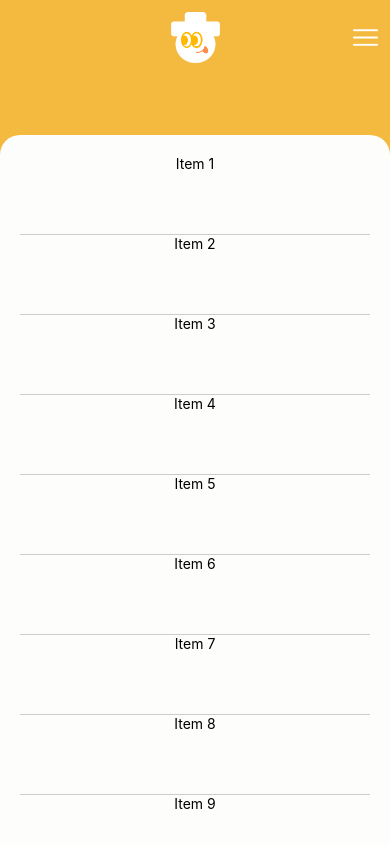
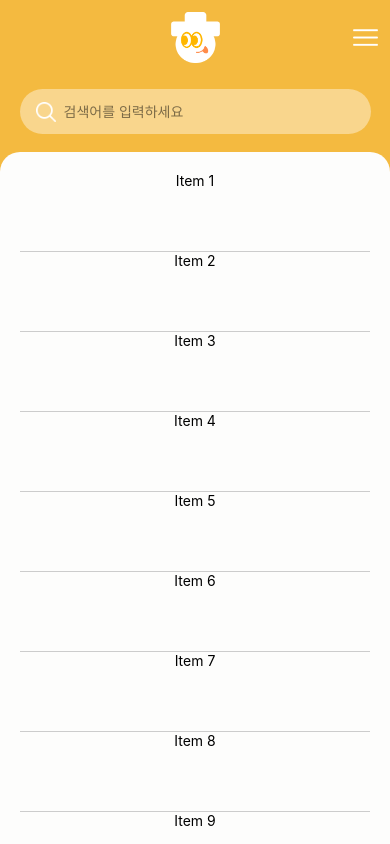
Before and after one commit to gbnam453/HOSIKTAMTAM_FE, a React Native app: screen /HomeScreen in a window 390 px wide. Built offline with nearby package versions, Linux system fonts and the light colour scheme.

Commit message:
SearchBar.js 제작 및 적용

```diff
--- /dev/null
+++ b/src/components/HomeScreen/SearchBar.js
@@ -0,0 +1,65 @@
+// src/components/molecules/SearchBar.js
+import React from 'react';
+import { View, TextInput, StyleSheet, Dimensions } from 'react-native';
+import PropTypes from 'prop-types';
+import colors from '../../styles/colors';
+import { Image } from 'react-native';
+
+const { width, height } = Dimensions.get('window');
+
+const SearchBar = ({ value, onChangeText, placeholder }) => (
+    <View style={styles.container}>
+        <Image
+            source={require('../../assets/images/HomeScreen/icon_search.png')}
+            style={styles.icon}
+        />
+        <TextInput
+            style={styles.input}
+            value={value}
+            onChangeText={onChangeText}
+            placeholder={placeholder}
+            placeholderTextColor="rgba(0,0,0,0.5)"
+            underlineColorAndroid="transparent"
+        />
+    </View>
+);
+
+SearchBar.propTypes = {
+    value: PropTypes.string,
+    onChangeText: PropTypes.func.isRequired,
+    placeholder: PropTypes.string,
+};
+
+SearchBar.defaultProps = {
+    value: '',
+    placeholder: 'Search...',
+};
+
+export default SearchBar;
+
+const ICON_SIZE = 20;
+const { width: W, height: H } = Dimensions.get('window');
+
+const styles = StyleSheet.create({
+    container: {
+        flexDirection: 'row',
+        alignItems: 'center',
+        justifyContent: 'flex-start',
+        width: W * 0.9,
+        height: 45,
+        backgroundColor: 'rgba(255,255,255,0.4)',
+        borderRadius: (H * 0.06) / 2,
+        paddingHorizontal: 16,
+    },
+    icon: {
+        width: ICON_SIZE,
+        height: ICON_SIZE,
+        marginRight: 8,
+    },
+    input: {
+        flex: 1,
+        fontSize: 14,
+        color: colors.textPrimary || '#000',
+        height: '100%',
+    },
+});
--- a/src/screens/HomeScreen.js
+++ b/src/screens/HomeScreen.js
@@ -1,5 +1,5 @@
 // src/screens/HomeScreen.js
-import React, { useRef } from 'react';
+import React, { useRef, useState } from 'react';
 import {
     Animated,
     Text,
@@ -9,49 +9,69 @@ import {
 } from 'react-native';
 import { SafeAreaView, useSafeAreaInsets } from 'react-native-safe-area-context';
 import colors from '../styles/colors';
+import SearchBar from '../components/HomeScreen/SearchBar';
 
-const { height } = Dimensions.get('window');
+const { width, height } = Dimensions.get('window');
 
 const HomeScreen = () => {
     const insets = useSafeAreaInsets();
     const AVAILABLE_HEIGHT = height - insets.top;
-    const HEADER_MAX_HEIGHT = AVAILABLE_HEIGHT * 0.16;
+    const HEADER_MAX_HEIGHT = AVAILABLE_HEIGHT * 0.18;
     const HEADER_MIN_HEIGHT = AVAILABLE_HEIGHT * 0.1;
+    const searchBarHeight = height * 0.06;
     const scrollY = useRef(new Animated.Value(0)).current;
+    const [searchText, setSearchText] = useState('');
 
+    // 헤더 높이 애니메이션
     const headerHeight = scrollY.interpolate({
         inputRange: [0, HEADER_MAX_HEIGHT - HEADER_MIN_HEIGHT],
         outputRange: [HEADER_MAX_HEIGHT, HEADER_MIN_HEIGHT],
         extrapolate: 'clamp',
     });
+
+    // 패널 위치 (헤더 bottom)
     const panelTop = Animated.add(headerHeight, insets.top);
+
+    // searchbar 고정 위치: 초기 헤더 bottom - searchBarHeight - 12
+    const searchBarTop = insets.top + HEADER_MAX_HEIGHT - searchBarHeight - 12;
 
     const logoSize = height * 0.06;
     const burgerSize = height * 0.03;
-    const burgerTopOffset = 12 + (logoSize - burgerSize) / 2;
 
     return (
         <SafeAreaView style={styles.container} edges={['left', 'right', 'bottom']}>
+            {/* Animated Header */}
             <Animated.View style={[styles.header, { top: insets.top, height: headerHeight }]}>
                 <Image
                     source={require('../assets/images/Common/icon_logo.png')}
-                    style={[
-                        styles.logo,
-                        { width: logoSize, height: logoSize, left: '50%', marginLeft: -logoSize / 2 },
-                    ]}
+                    style={[styles.logo, { width: logoSize, height: logoSize, left: '50%', marginLeft: -logoSize/2 }]}
                     resizeMode="contain"
                 />
                 <Image
                     source={require('../assets/images/HomeScreen/icon_burger.png')}
-                    style={[
-                        styles.burger,
-                        { width: burgerSize, height: burgerSize, top: burgerTopOffset },
-                    ]}
+                    style={[styles.burger, { width: burgerSize, height: burgerSize, top: 12 + (logoSize - burgerSize)/2 }]}
                     resizeMode="contain"
                 />
             </Animated.View>
 
-            <Animated.View style={[styles.panel, { top: panelTop }]}>
+            {/* Fixed SearchBar below header */}
+            <Animated.View style={{
+                position: 'absolute',
+                top: searchBarTop,
+                left: width * 0.05,
+                width: width * 0.9,
+                height: searchBarHeight,
+                zIndex: 0,
+            }}>
+                <SearchBar
+                    value={searchText}
+                    onChangeText={setSearchText}
+                    placeholder="검색어를 입력하세요"
+                />
+            </Animated.View>
+
+            {/* Animated White Panel covers SearchBar on scroll */}
+            <Animated.View style={[styles.panel, { top: panelTop, zIndex: 1 }]}>
                 <Animated.ScrollView
                     style={styles.scroll}
                     contentContainerStyle={styles.contentContainer}
```
Also changed, not shown: src/assets/images/HomeScreen/icon_search.png (added).
